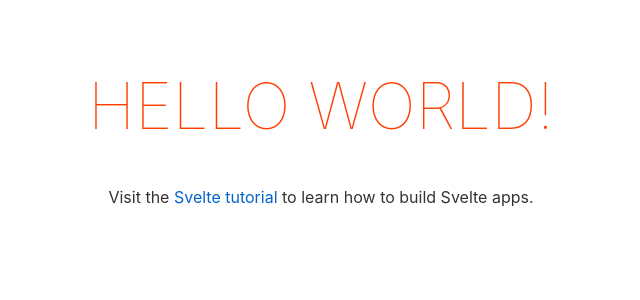
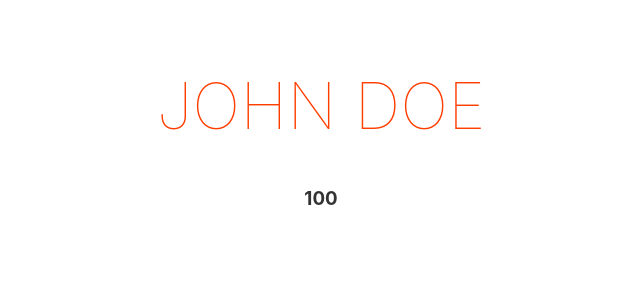
Before and after one commit to robwatsongtr/svelte-project-one, a Svelte app: page / in a window 1280 px wide. Shown: the top 300 px of the page, without its empty margins (319-959 px from the left). Built offline with nearby package versions, Linux system fonts and the light colour scheme.

Commit message:
svelte project

```diff
--- a/public/index.html
+++ b/public/index.html
@@ -4,7 +4,7 @@
 	<meta charset='utf-8'>
 	<meta name='viewport' content='width=device-width,initial-scale=1'>
 
-	<title>Svelte app</title>
+	<title>Scoreboard</title>
 
 	<link rel='icon' type='image/png' href='/favicon.png'>
 	<link rel='stylesheet' href='/global.css'>
--- a/src/App.svelte
+++ b/src/App.svelte
@@ -1,10 +1,11 @@
 <script>
-	export let name;
+	let name = 'John Doe'
+	let points = 100;
 </script>
 
 <main>
-	<h1>Hello {name}!</h1>
-	<p>Visit the <a href="https://svelte.dev/tutorial">Svelte tutorial</a> to learn how to build Svelte apps.</p>
+	<h1>{name}</h1>
+	<h3>{points}</h3>
 </main>
 
 <style>
--- a/src/main.js
+++ b/src/main.js
@@ -3,7 +3,7 @@ import App from './App.svelte';
 const app = new App({
 	target: document.body,
 	props: {
-		name: 'world'
+
 	}
 });
 
```
